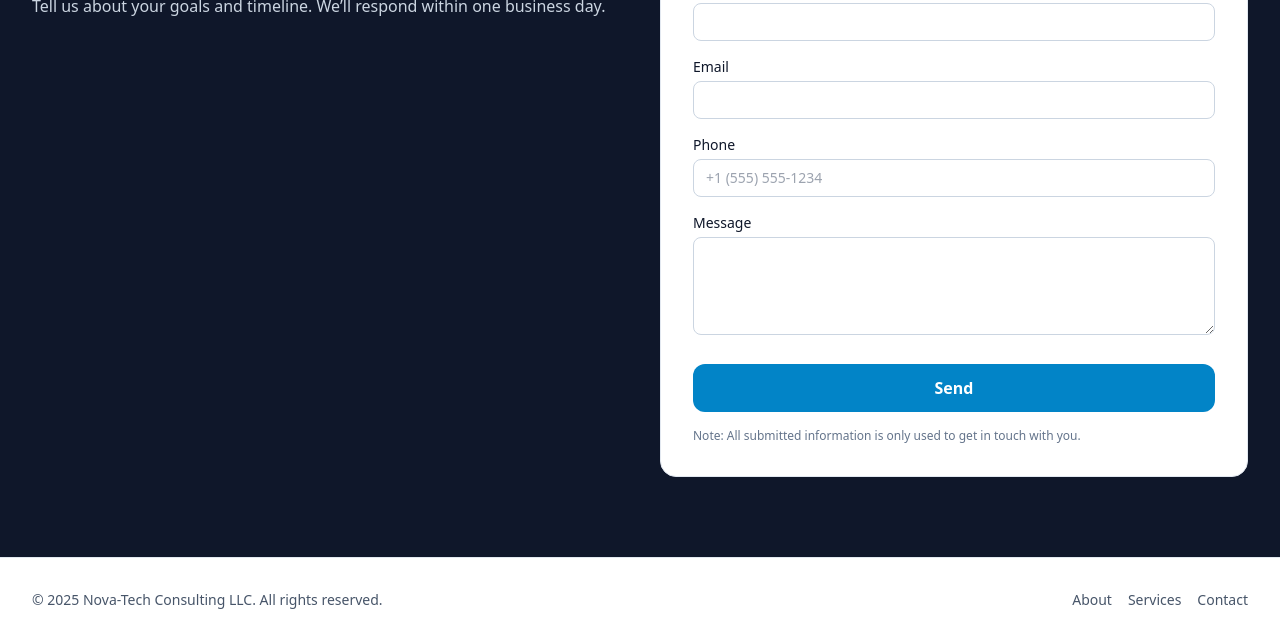
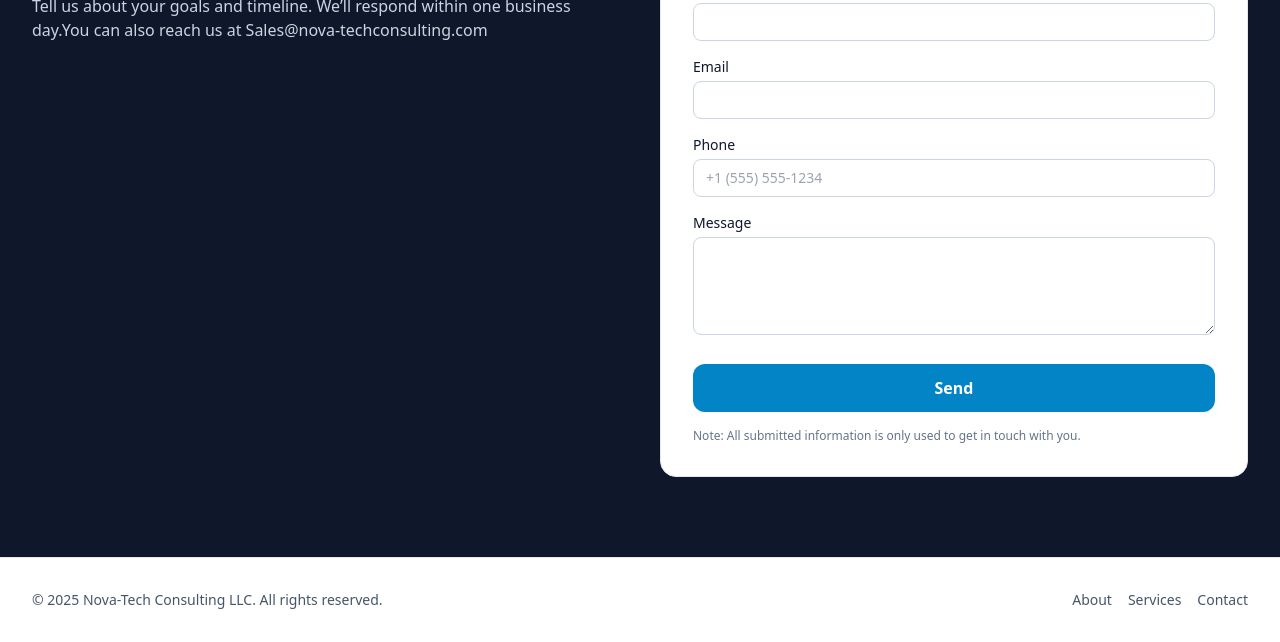
Before and after one commit to Nova-TechConsulting/MyWebsite, a plain HTML site: page contact.html in a window 1280 px wide. Shown: the part 199-841 px from the top of the page. Drawn offline with nearby package versions, Linux system fonts and the light colour scheme.

Commit message:
Update contact.html

```diff
--- a/contact.html
+++ b/contact.html
@@ -47,7 +47,7 @@
     <div class="grid gap-10 md:grid-cols-2 items-start">
       <div>
         <h1 class="text-3xl font-bold">Let’s build something great</h1>
-        <p class="mt-3 text-slate-300">Tell us about your goals and timeline. We’ll respond within one business day.</p>
+        <p class="mt-3 text-slate-300">Tell us about your goals and timeline. We’ll respond within one business day.You can also reach us at Sales@nova-techconsulting.com</p>
         <div class="mt-6 text-sm text-slate-400">
                    </div>
       </div>
```
